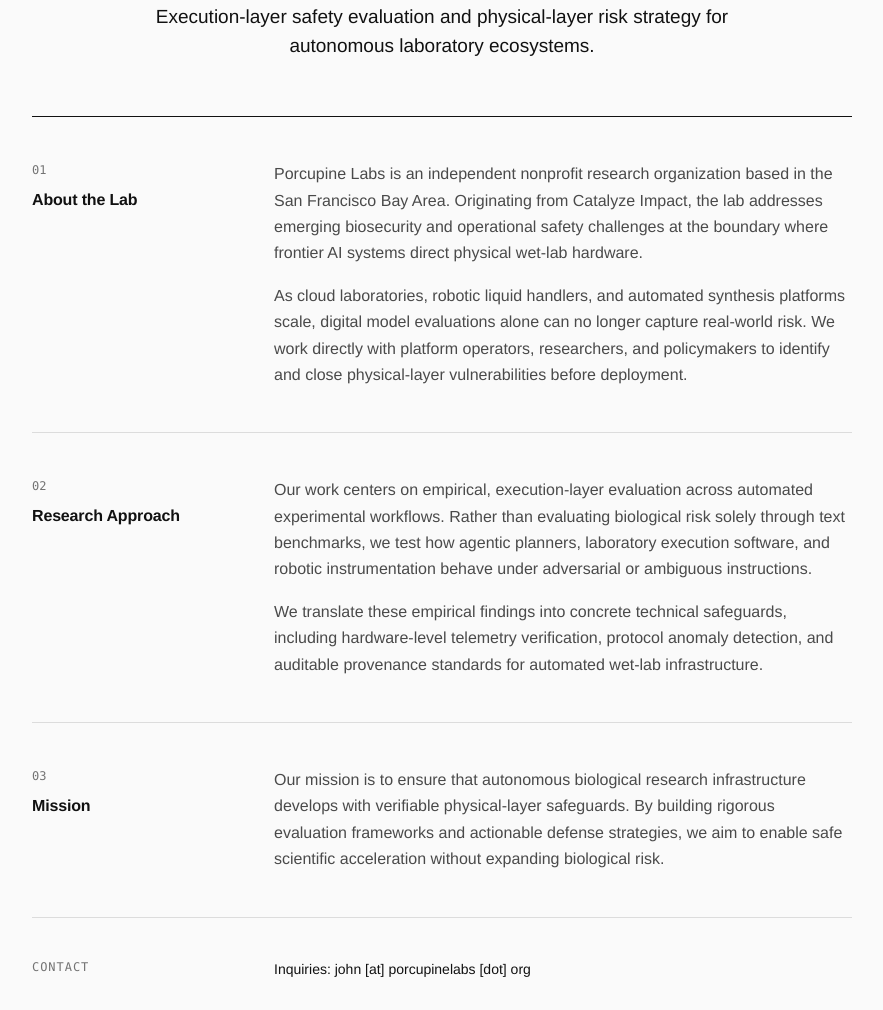
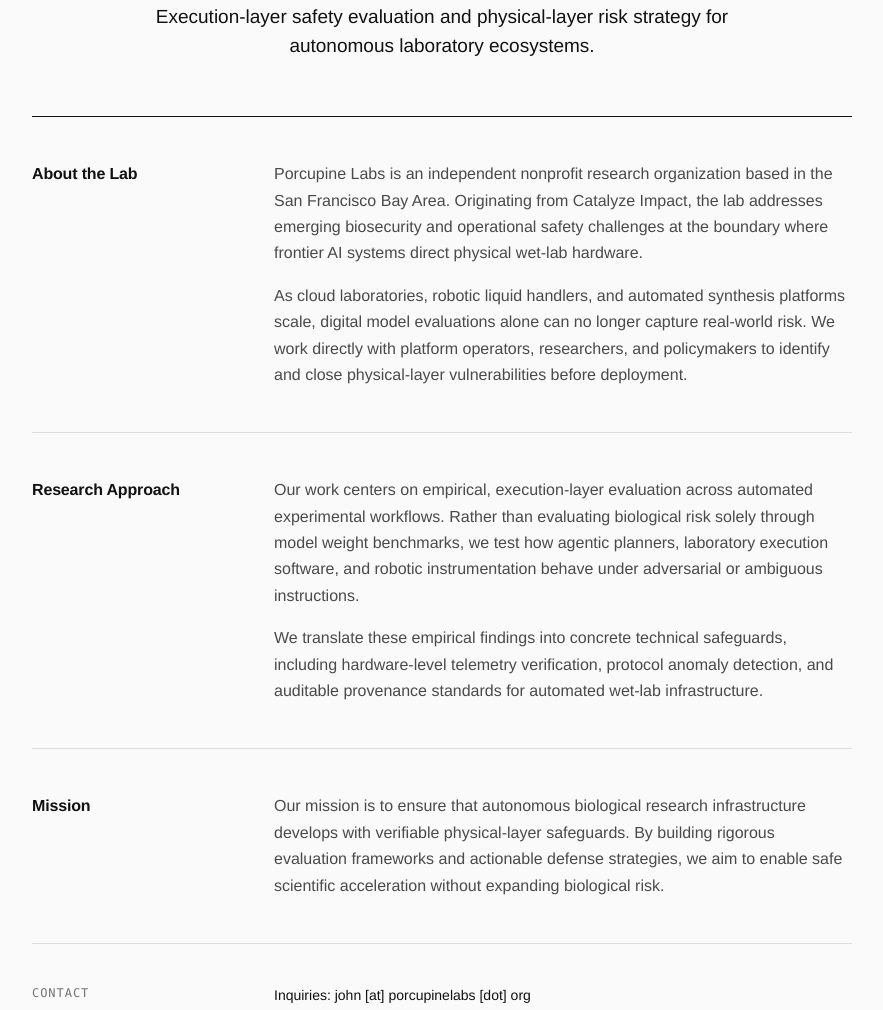
Before and after one commit to Porcupine-Labs/landing-page, a plain HTML site: page index.html in a window 1280 px wide. Shown: the part 329-1339 px from the top of the page, without its empty margins (198-1081 px from the left). Drawn offline with Linux system fonts and the light colour scheme.

Commit message:
Update copy, remove section numbering, and refresh favicon

```diff
--- a/index.html
+++ b/index.html
@@ -3,11 +3,11 @@
 <head>
   <meta charset="UTF-8">
   <meta name="viewport" content="width=device-width, initial-scale=1.0">
-  <title>Porcupine Labs | Autonomous Laboratory Safety &amp; Risk Strategy</title>
+  <title>Porcupine Labs</title>
   <meta name="description" content="Porcupine Labs conducts execution-layer safety evaluation and physical-layer risk strategy for autonomous laboratory ecosystems.">
 
-  <link rel="icon" type="image/png" href="logo.png?v=2">
-  <link rel="apple-touch-icon" href="logo.png?v=2">
+  <link rel="icon" type="image/png" href="logo.png?v=3">
+  <link rel="apple-touch-icon" href="logo.png?v=3">
 
   <style>
     :root {
@@ -90,18 +90,6 @@
       border-bottom: 1px solid var(--rule);
     }
 
-    .section-meta {
-      display: flex;
-      flex-direction: column;
-      gap: 6px;
-    }
-
-    .section-index {
-      font-family: ui-monospace, SFMono-Regular, Menlo, Monaco, Consolas, monospace;
-      font-size: 12px;
-      color: var(--subtle);
-    }
-
     h2 {
       font-size: 16px;
       font-weight: 600;
@@ -171,10 +159,7 @@
 
     <main>
       <section id="about">
-        <div class="section-meta">
-          <span class="section-index">01</span>
-          <h2>About the Lab</h2>
-        </div>
+        <h2>About the Lab</h2>
         <div class="section-body">
           <p>
             Porcupine Labs is an independent nonprofit research organization based in the San Francisco Bay Area. Originating from Catalyze Impact, the lab addresses emerging biosecurity and operational safety challenges at the boundary where frontier AI systems direct physical wet-lab hardware.
@@ -186,13 +171,10 @@
       </section>
 
       <section id="approach">
-        <div class="section-meta">
-          <span class="section-index">02</span>
-          <h2>Research Approach</h2>
-        </div>
+        <h2>Research Approach</h2>
         <div class="section-body">
           <p>
-            Our work centers on empirical, execution-layer evaluation across automated experimental workflows. Rather than evaluating biological risk solely through text benchmarks, we test how agentic planners, laboratory execution software, and robotic instrumentation behave under adversarial or ambiguous instructions.
+            Our work centers on empirical, execution-layer evaluation across automated experimental workflows. Rather than evaluating biological risk solely through model weight benchmarks, we test how agentic planners, laboratory execution software, and robotic instrumentation behave under adversarial or ambiguous instructions.
           </p>
           <p>
             We translate these empirical findings into concrete technical safeguards, including hardware-level telemetry verification, protocol anomaly detection, and auditable provenance standards for automated wet-lab infrastructure.
@@ -201,10 +183,7 @@
       </section>
 
       <section id="mission">
-        <div class="section-meta">
-          <span class="section-index">03</span>
-          <h2>Mission</h2>
-        </div>
+        <h2>Mission</h2>
         <div class="section-body">
           <p>
             Our mission is to ensure that autonomous biological research infrastructure develops with verifiable physical-layer safeguards. By building rigorous evaluation frameworks and actionable defense strategies, we aim to enable safe scientific acceleration without expanding biological risk.
```
